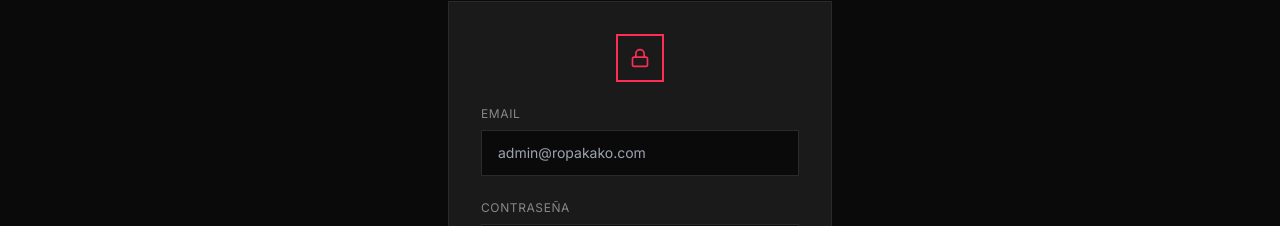
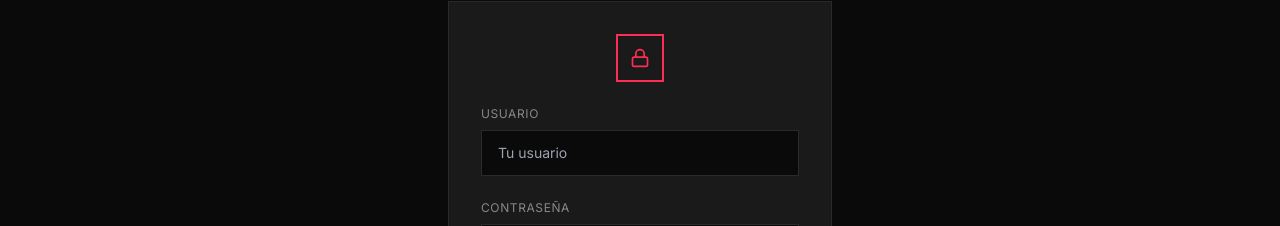
Before and after one commit to franco200802/Kakobuy, a Next.js app: page /admin in a window 1280 px wide. Shown: the part 262-488 px from the top of the page. Built offline with nearby package versions, Linux system fonts and the light colour scheme.

Commit message:
fix: admin login - user Franco Marotta, text input

```diff
--- a/src/app/admin/page.tsx
+++ b/src/app/admin/page.tsx
@@ -66,15 +66,15 @@ export default function AdminLoginPage() {
 
           <div>
             <label className="block text-xs uppercase tracking-wider text-kako-muted mb-2">
-              Email
+              Usuario
             </label>
             <input
-              type="email"
+              type="text"
               value={email}
               onChange={(e) => setEmail(e.target.value)}
               required
               className="w-full bg-kako-black border border-kako-border px-4 py-3 text-sm focus:border-kako-accent focus:outline-none transition-colors"
-              placeholder="admin@ropakako.com"
+              placeholder="Tu usuario"
             />
           </div>
 
```
